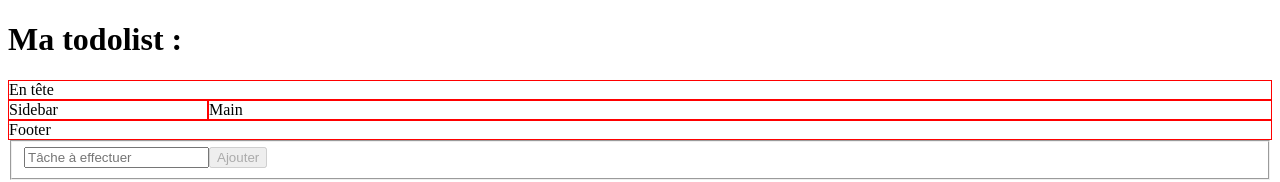
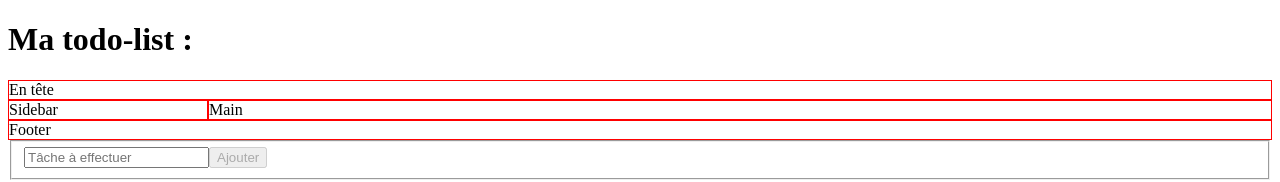
Before and after one commit to eljefe213/Grafikart_VUEJS, a Vue app: page / in a window 1280 px wide. Shown: the top 182 px of the page. Built offline with nearby package versions, Linux system fonts and the light colour scheme.

Commit message:
Update the title

```diff
--- a/src/App.vue
+++ b/src/App.vue
@@ -1,5 +1,5 @@
 <template>
-  <h1>Ma todolist :</h1>
+  <h1>Ma todo-list :</h1>
   <Layout>
     <template #header>En tête</template>
     <template #aside>Sidebar</template>
```
